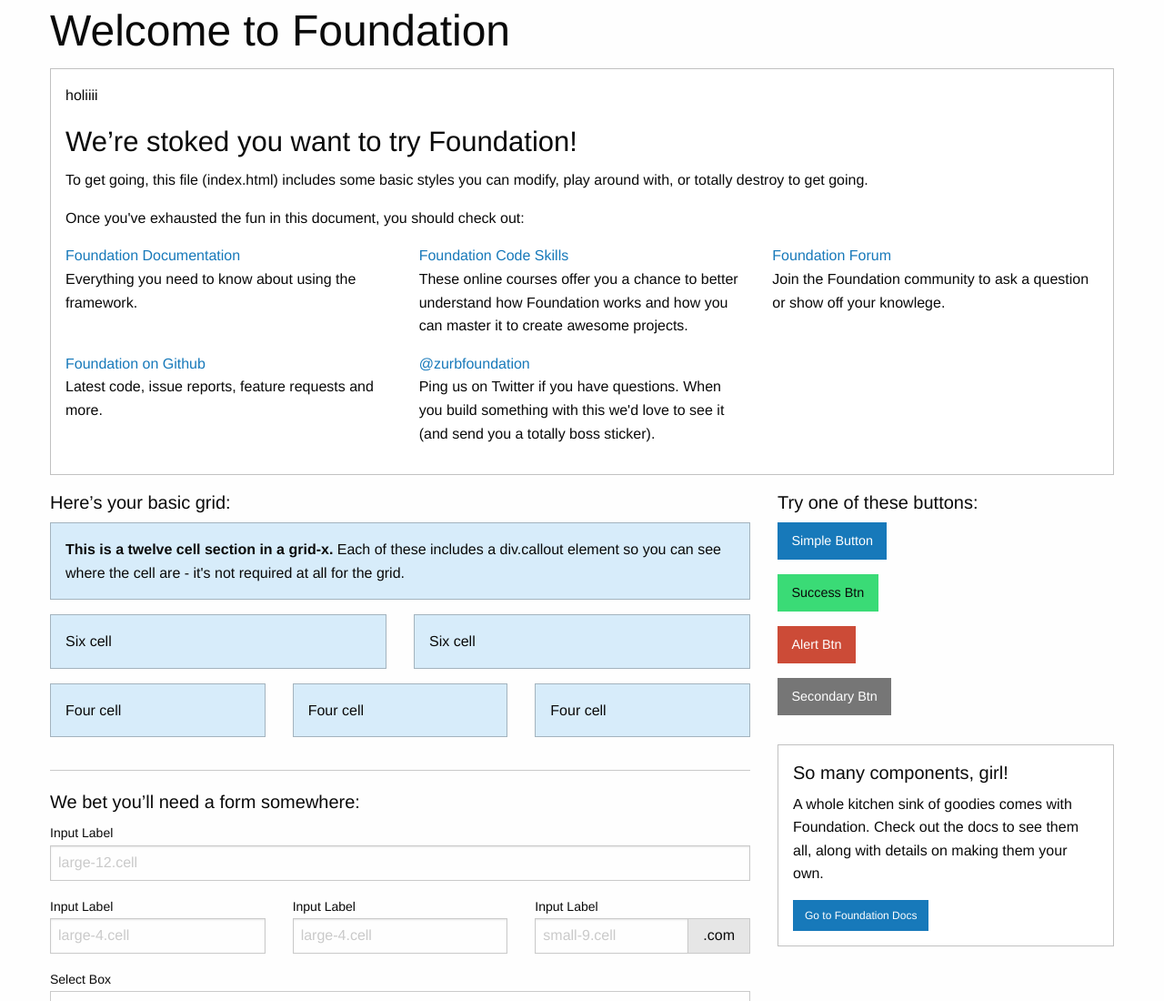
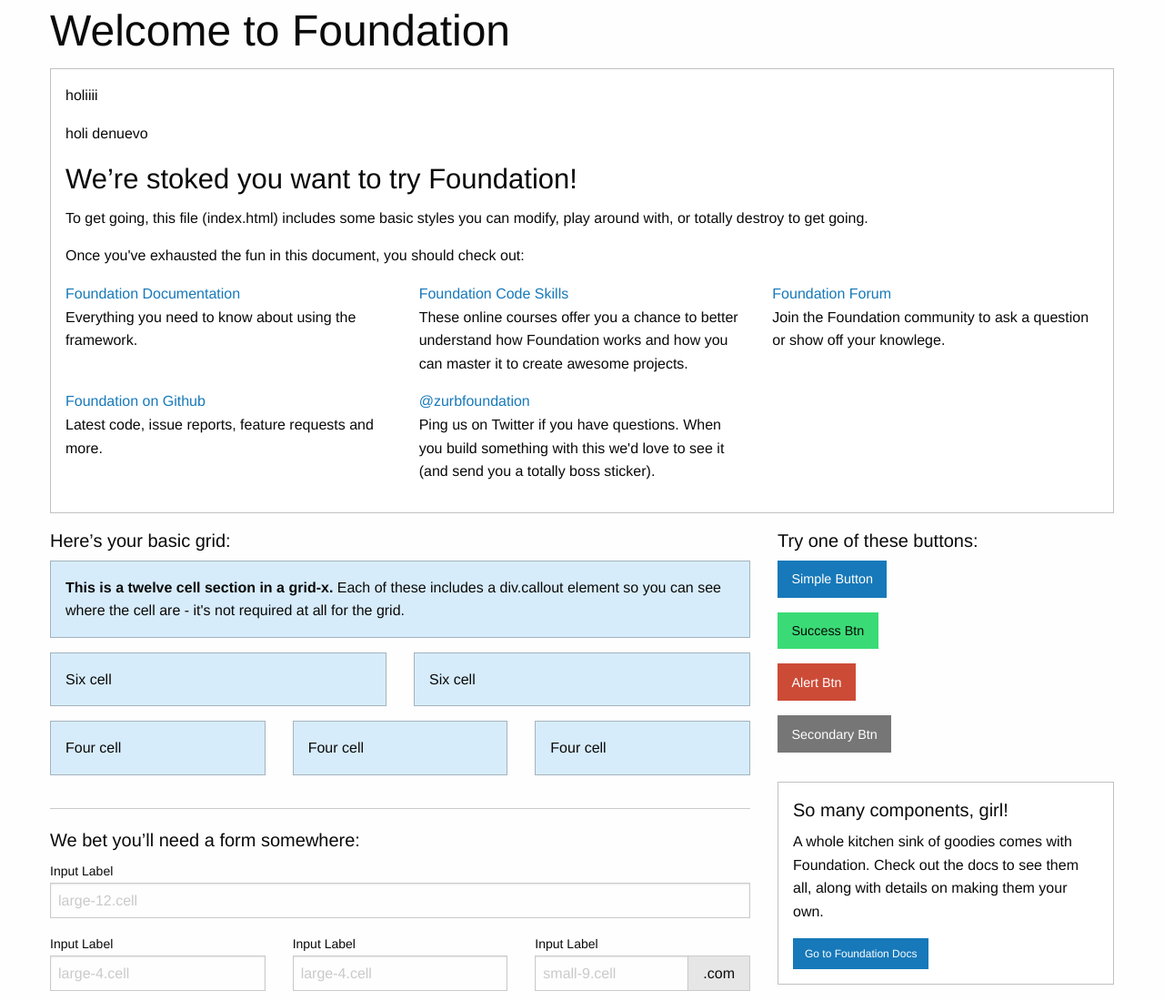
Before and after one commit to arlexguerrero/gaming-landing, a plain HTML site: page index.html in a window 1280 px wide. Shown: the top 1100 px of the page at 91% size. Drawn offline with Linux system fonts and the light colour scheme.

Commit message:
agregue un nuevo holiiii

```diff
--- a/index.html
+++ b/index.html
@@ -20,6 +20,7 @@
         <div class="large-12 cell">
           <div class="callout">
            <p>holiiii</p>
+           <p>holi denuevo</p>
             <h3>We&rsquo;re stoked you want to try Foundation! </h3>
             <p>To get going, this file (index.html) includes some basic styles you can modify, play around with, or totally destroy to get going.</p>
             <p>Once you've exhausted the fun in this document, you should check out:</p>
```
